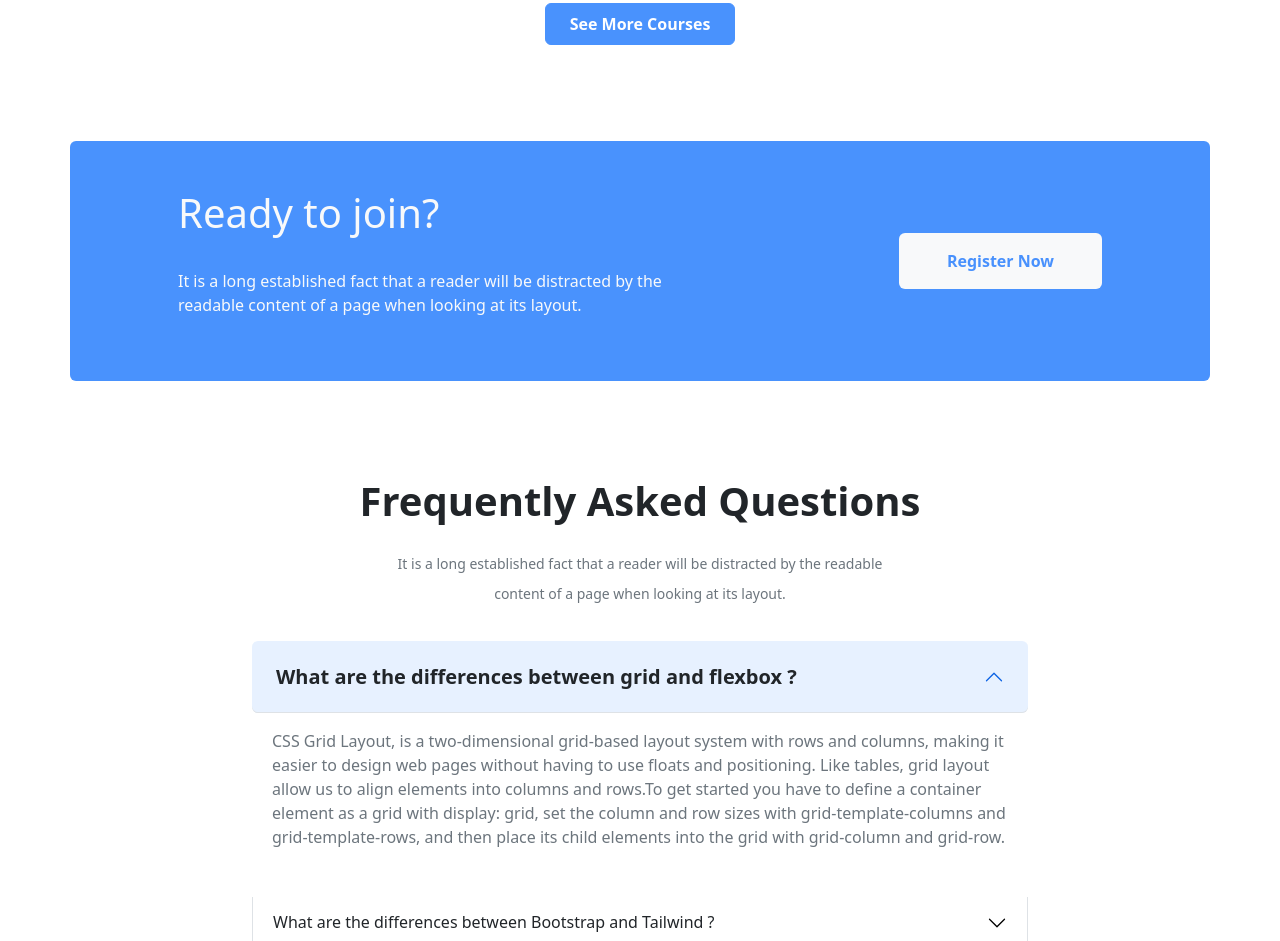
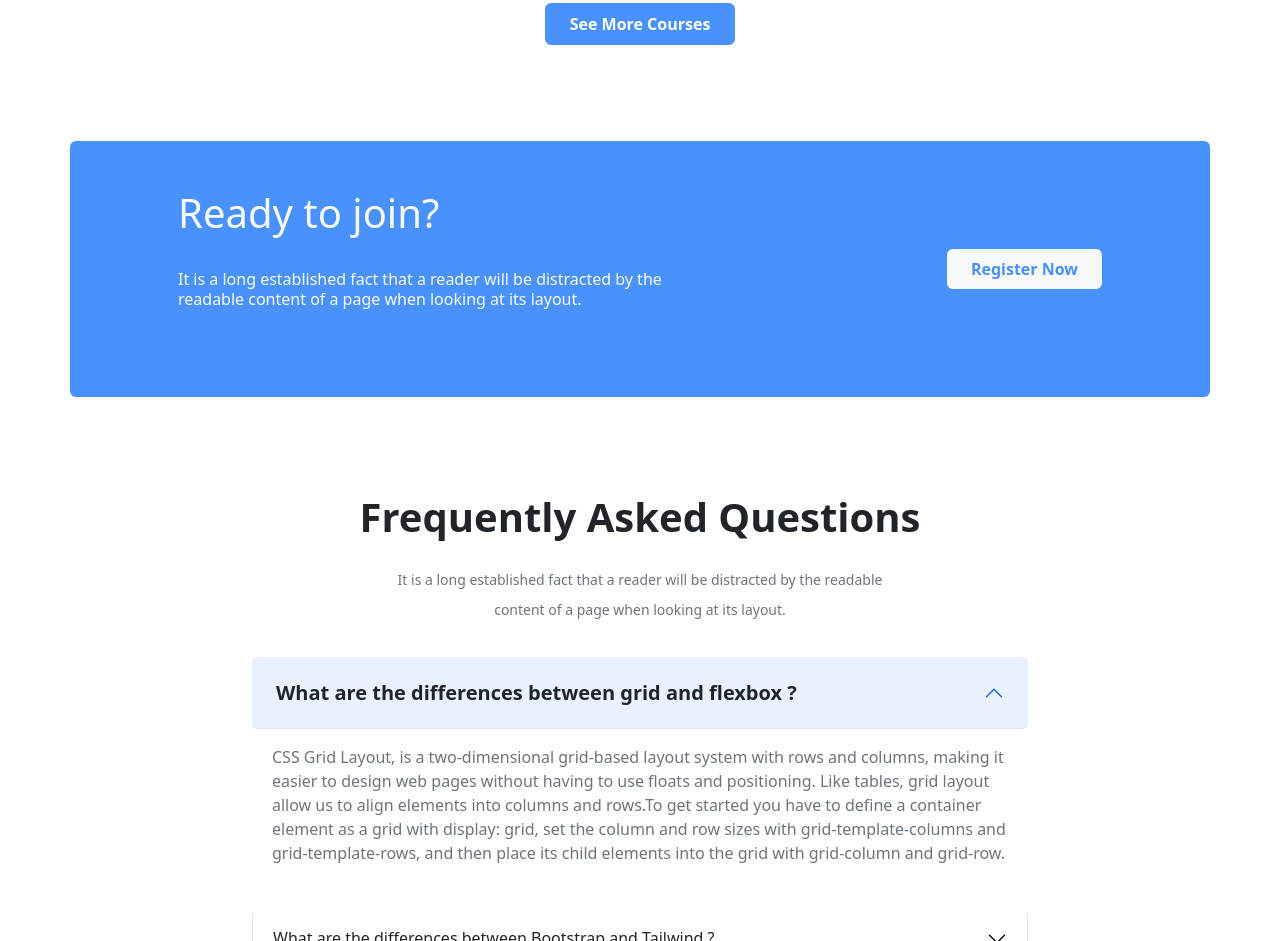
Before and after one commit to Promitpro/Assignment-3, a plain HTML site: page index.html in a window 1280 px wide. Shown: the part 1717-2658 px from the top of the page. Drawn offline with Linux system fonts and the light colour scheme.

Commit message:
bonus part resoopnsive

```diff
--- a/index.html
+++ b/index.html
@@ -197,17 +197,21 @@
       </section>
 
       <section class="container bg-primary bg-opacity-75 mt-5 rounded">
-        <div class="d-flex text-light justify-content-between align-items-center p-5 m-5">
-          <div>
-            <h1>Ready to join?</h1><br>
 
-              <p class="lh-base">It is a long established fact that a reader will be distracted by the <br> readable content of a page when looking at its layout.</p>
+          <div class="p-5 m-5 d-lg-flex justify-content-lg-between text-md-center justify-content-md-center ">
+            <div class="text-light d-lg-flex flex-lg-column text-lg-start">
+              <h1 class="">Ready to join?</h1><br>
 
+
+                  <p class="lh-sm">It is a long established fact that a reader will be distracted by the <br> readable content of a page when looking at its layout.</p>
+                <br>
+
+            </div>
+            <div class="d-lg-flex align-items-lg-center">
+              <button class="btn btn-outline-primary text-primary text-opacity-75 bg-light fw-bolder border border-0 px-4 py-2">Register Now</button>
+            </div>
           </div>
-          <div class="">
-            <button class="btn btn-outline-primary text-primary text-opacity-75 bg-light fw-bold border border-0 px-5 py-3">Register Now</button>
-          </div>
-        </div>
+
       </section>
 
       <section class="container container-width mb-5 mt-5">
```
